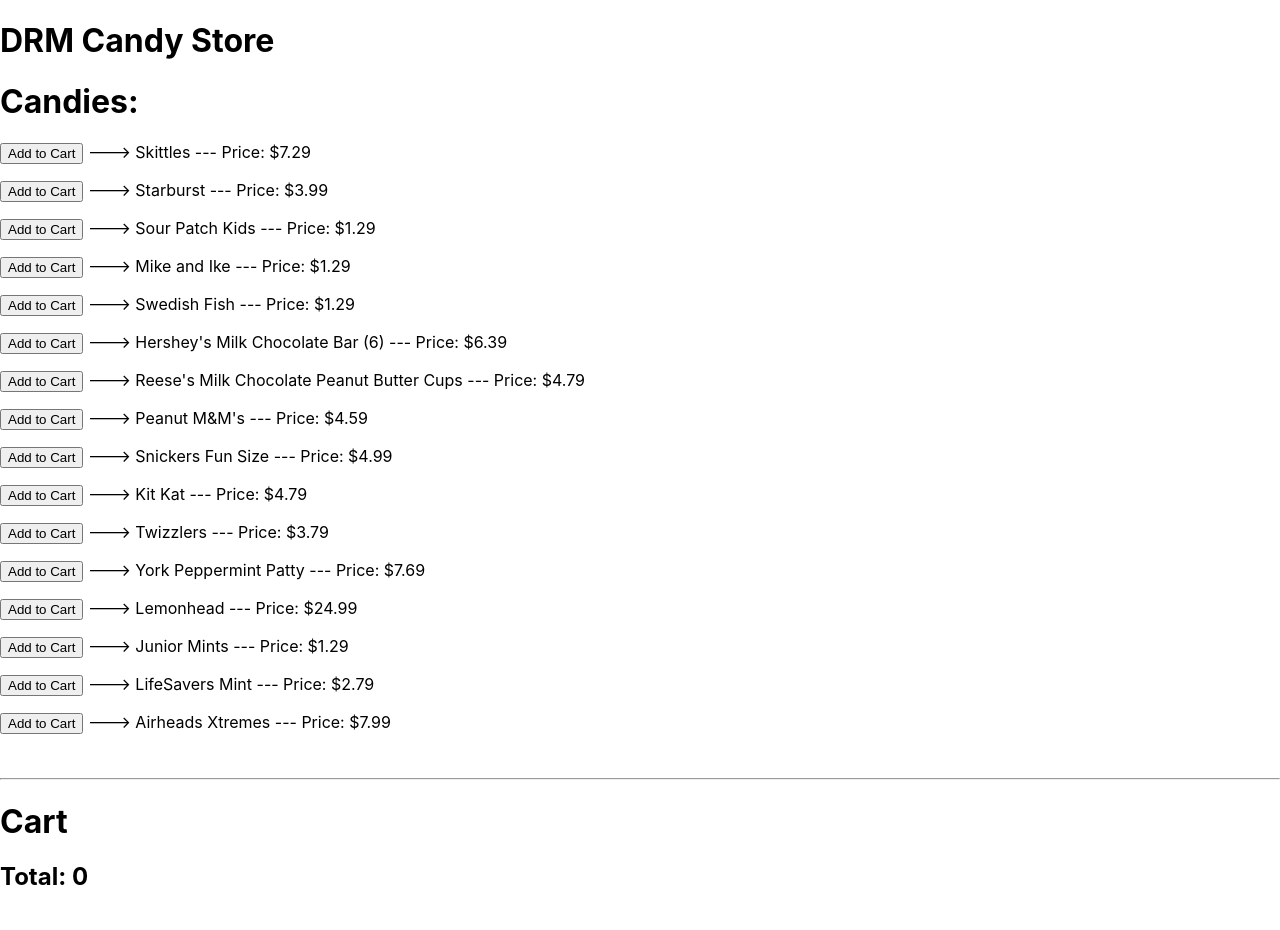
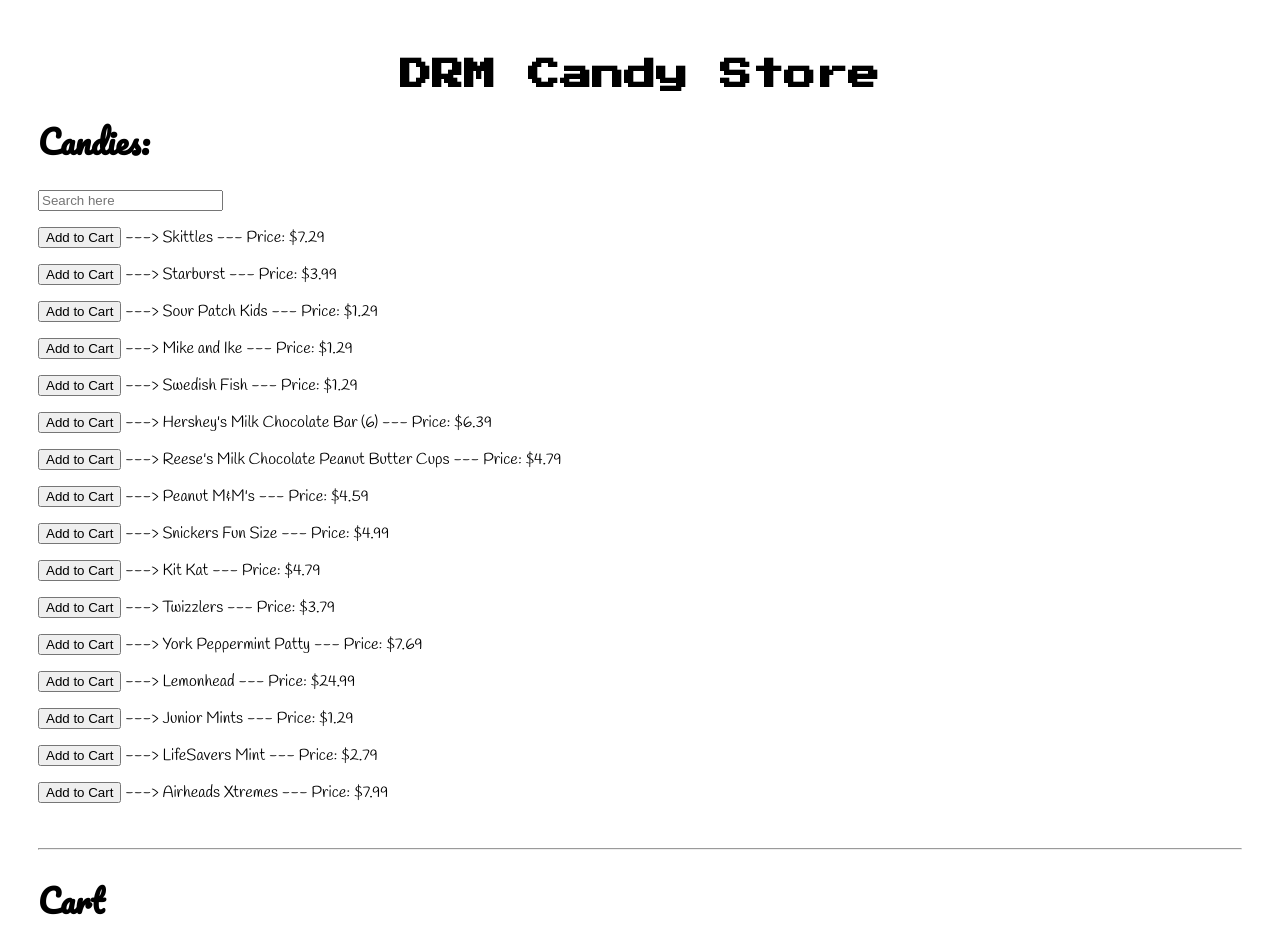
Before and after one commit to Andrew-A-Cruz/Hackathon, a React (Create React App) app in the folder frontEnd/: page / in a window 1280 px wide. Shown: the top 930 px of the page. Built offline with nearby package versions, Linux system fonts and the light colour scheme.

Commit message:
need search bar

```diff
--- a/frontEnd/src/App.css
+++ /dev/null
@@ -1,38 +0,0 @@
-.App {
-  text-align: center;
-}
-
-.App-logo {
-  height: 40vmin;
-  pointer-events: none;
-}
-
-@media (prefers-reduced-motion: no-preference) {
-  .App-logo {
-    animation: App-logo-spin infinite 20s linear;
-  }
-}
-
-.App-header {
-  background-color: #282c34;
-  min-height: 100vh;
-  display: flex;
-  flex-direction: column;
-  align-items: center;
-  justify-content: center;
-  font-size: calc(10px + 2vmin);
-  color: white;
-}
-
-.App-link {
-  color: #61dafb;
-}
-
-@keyframes App-logo-spin {
-  from {
-    transform: rotate(0deg);
-  }
-  to {
-    transform: rotate(360deg);
-  }
-}
--- a/frontEnd/src/App.js
+++ b/frontEnd/src/App.js
@@ -1,4 +1,4 @@
-import "./App.css";
+//import "./App.css";
 import React from "react";
 import { Route, Routes } from "react-router-dom";
 import Store from "./Store.js";
--- a/frontEnd/src/Order.js
+++ b/frontEnd/src/Order.js
@@ -22,6 +22,11 @@
     <div>
         { " Items: " + o.items.map((i) => " " + i.name + " $" + i.Price) }
     </div>
+    <h2>{"Total: $" + o.items.reduce((total, cart) => {
+        return parseFloat(
+          Math.round((parseFloat(cart.Price) + parseFloat(total)) * 100) / 100
+        ).toFixed(2);
+      }, 0)}</h2>
     </>
 
 
--- a/frontEnd/src/Store.js
+++ b/frontEnd/src/Store.js
@@ -15,14 +15,30 @@
   const [cart, setCart] = useState([]);
   //const [remove, removeFromCart] = useState([])
   const [candies, setCandies] = useState([]);
+  // let audio = new Audio("./kaching.mp3");
   useEffect(() => {
     setCandies([...inventory]);
   }, []);
+
+  const searchBar = () => {}
+  const [searchInput, setSearchInput] = useState("");
+  const search = (e) => {
+    e.preventDefault();
+    setSearchInput(e.target.value);
+  };
+
+  if (searchInput.length > 0) {
+      candies.filter((c) => {
+      return c.name.match(searchInput);
+  });
+  }
+
   const renderList = candies.map((candy) => (
     <div>
       <button
         onClick={(e) => {
           setCart([...cart, candy]);
+          // audio.play();
         }}
         type="button"
       >
@@ -32,6 +48,7 @@
       <p></p>
     </div>
   ));
+
   const renderCart = cart.map((candy) => (
     <div>
       {candy.name + " Price: " + candy.Price}
@@ -54,25 +71,34 @@
   }
   return (
     <>
-      <h1>DRM Candy Store</h1>
+      <div clasName="hero-image">
+        <div className='hero-text'>
+      <h1 className="store-name">DRM Candy Store</h1>
       <div>
-        <h1>Candies:</h1>
+      <h1 className="store-h1">Candies:</h1>
+      <input
+      type="text"
+      placeholder="Search here"
+      onChange={search}
+      value={searchInput} />
         <p></p>
         {renderList}
       </div>
       <br></br>
       <hr></hr>
-      <h1>Cart</h1>
+      <h1 className="store-h1">Cart</h1>
 
       {renderCart}
 
-      <h2>{"Total: " + cart.reduce((total, cart) => {
+      <h2>{"Total: $" + cart.reduce((total, cart) => {
         return parseFloat(
           Math.round((parseFloat(cart.Price) + parseFloat(total)) * 100) / 100
         ).toFixed(2);
       }, 0)}</h2>
       <br></br>
       <button type="button" onClick={submitOrder}> Checkout </button>
+      </div>
+      </div>
     </>
   );
 }
--- a/frontEnd/src/index.css
+++ b/frontEnd/src/index.css
@@ -1,13 +1,20 @@
+
+@import url('https://fonts.googleapis.com/css2?family=Handlee&family=Pacifico&family=Press+Start+2P&display=swap');
+
+
 body {
-  margin: 0;
-  font-family: -apple-system, BlinkMacSystemFont, 'Segoe UI', 'Roboto', 'Oxygen',
-    'Ubuntu', 'Cantarell', 'Fira Sans', 'Droid Sans', 'Helvetica Neue',
-    sans-serif;
-  -webkit-font-smoothing: antialiased;
-  -moz-osx-font-smoothing: grayscale;
+  padding: 30px;
+  font-family:'Handlee', cursive;
 }
 
-code {
-  font-family: source-code-pro, Menlo, Monaco, Consolas, 'Courier New',
-    monospace;
+.store-name {
+  font-family: 'Press Start 2P', cursive;
+  display:flex;
+
+  justify-content: center;
+  text-align: center;
 }
+
+.store-h1 {
+  font-family: 'Pacifico', cursive;
+}
```
Also changed, not shown: frontEnd/src/American-Candy-Social-IMG.jpg (added).
